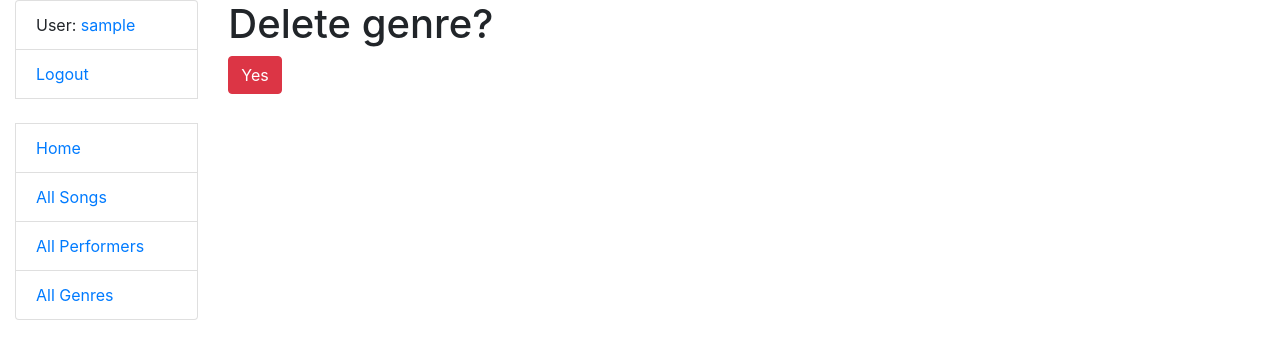
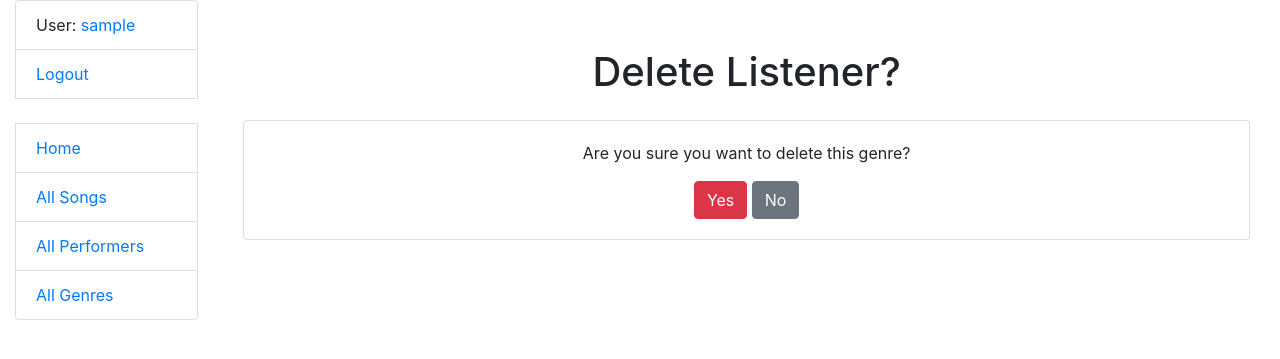
Before and after one commit to VyacheslavFomenko/music-library, a Django app: page /listener/1/delete in a window 1280 px wide. Shown: the top 359 px of the page. Run offline with Django 5.2, Linux system fonts and the light colour scheme; the visitor is signed in with stand-in values (Sample User, id 1); data comes from the database, SQL or seed files in the repository.

Commit message:
fix: rewrite typo in

```diff
--- a/templates/listener/listener_confirm_delete.html
+++ b/templates/listener/listener_confirm_delete.html
@@ -1,10 +1,17 @@
 {% extends "base.html" %}
 
 {% block content %}
-  <h1>Delete genre?</h1>
-  <form action="" method="post">
-    {% csrf_token %}
-
-    <input type="submit" value="Yes" class="btn btn-danger">
-  </form>
+<div class="container my-5">
+    <h1 class="text-center mb-4">Delete Listener?</h1>
+    <div class="card">
+        <div class="card-body text-center">
+            <p>Are you sure you want to delete this genre?</p>
+            <form action="" method="post" class="d-inline">
+                {% csrf_token %}
+                <button type="submit" class="btn btn-danger">Yes</button>
+                <a href="{% url 'catalog:genre-list' %}" class="btn btn-secondary">No</a>
+            </form>
+        </div>
+    </div>
+</div>
 {% endblock %}
```
